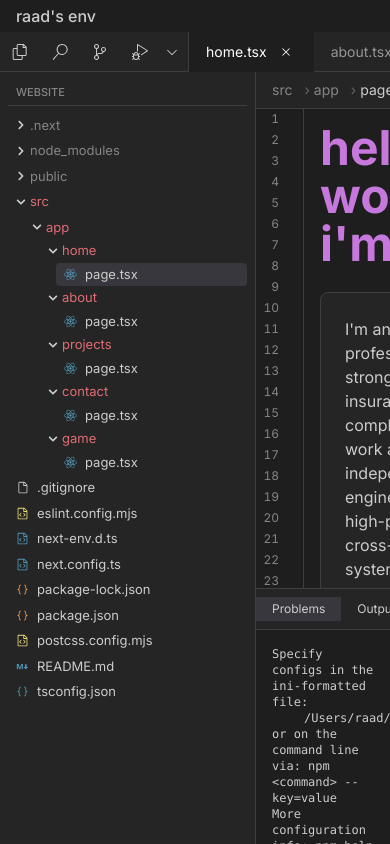
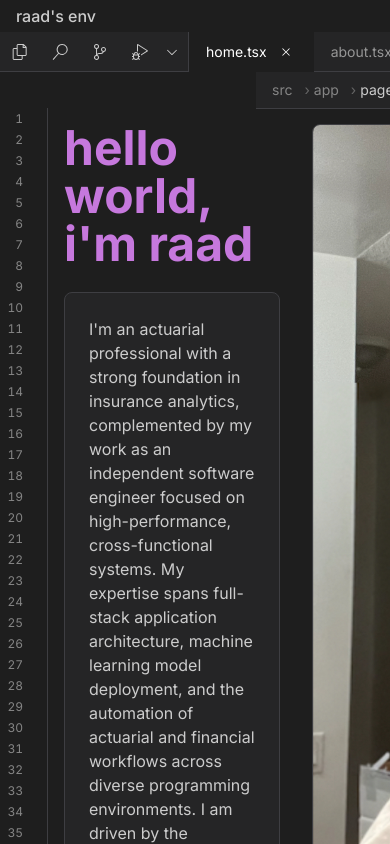
Before and after one commit to raadthedeveloper/website, a Next.js app: page / in a window 390 px wide. Built offline with nearby package versions, Linux system fonts and the light colour scheme.

Commit message:
removed navigation and terminal for mobile users

```diff
--- a/src/components/PageLayout.tsx
+++ b/src/components/PageLayout.tsx
@@ -62,8 +62,8 @@ export default function PageLayout({ children, filePath }: PageLayoutProps) {
   return (
     <div className="min-h-screen bg-[#1e1e1e] flex flex-col pt-[72px]">
       <div className="flex-1 flex pb-64">
-        {/* Left Navigation */}
-        <div className="fixed left-0 top-[72px] bottom-0 w-64 bg-[#252526] border-r border-[#3e3e42] text-[#cccccc] overflow-y-auto">
+        {/* Left Navigation - hidden on mobile */}
+        <div className="hidden sm:block fixed left-0 top-[72px] bottom-0 w-64 bg-[#252526] border-r border-[#3e3e42] text-[#cccccc] overflow-y-auto">
           <div className="p-2">
             <div className="uppercase text-[11px] text-[#858585] font-medium px-2 py-1 border-b border-[#3e3e42]">
               Website
@@ -126,7 +126,7 @@ export default function PageLayout({ children, filePath }: PageLayoutProps) {
         </div>
 
         {/* Main content area with fixed left margin for explorer */}
-        <div className="flex-1 ml-64 overflow-auto">
+        <div className="flex-1 sm:ml-64 overflow-auto">
           {/* File path header */}
           <div className="fixed top-[72px] left-64 right-0 bg-[#252526] border-b border-[#3e3e42] px-4 py-2 text-[#cccccc] flex items-center gap-2 text-sm z-10">
             {pathSegments.map((segment, index) => {
@@ -170,7 +170,7 @@ export default function PageLayout({ children, filePath }: PageLayoutProps) {
       </div>
 
       {/* Terminal */}
-      <div className="fixed bottom-0 left-64 right-0 h-64 bg-[#1e1e1e] border-t border-[#3e3e42]">
+      <div className="hidden sm:block fixed bottom-0 left-64 right-0 h-64 bg-[#1e1e1e] border-t border-[#3e3e42]">
         {/* Terminal Top Bar */}
         <div className="flex items-center border-b border-[#3e3e42] bg-[#252526] text-[#cccccc] text-xs">
           <div className="flex items-center">
```
